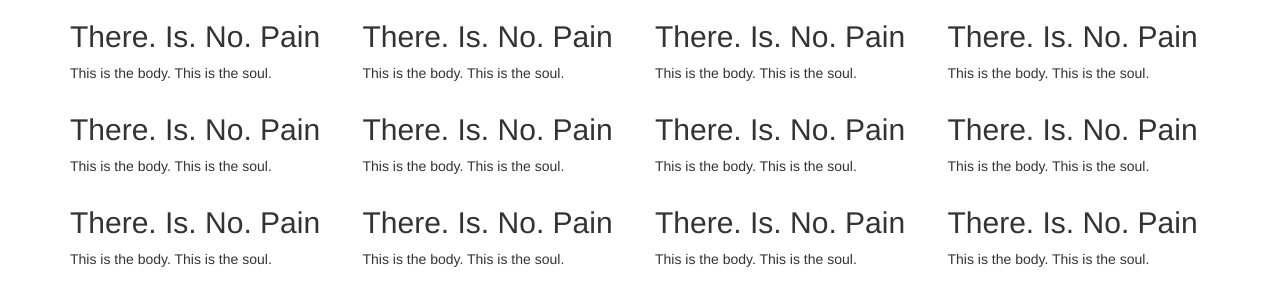
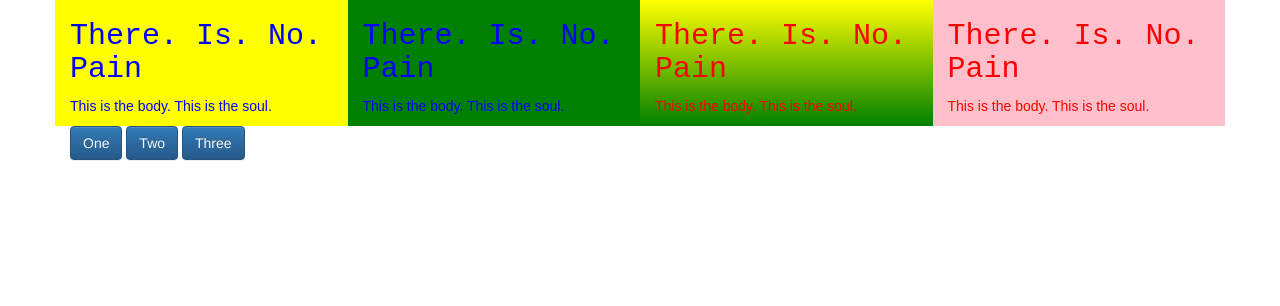
Before and after one commit to Larou-Tim/Project-Omega-Watch, a plain HTML site: page css-variable-experimentation/css-var.html in a window 1280 px wide. Drawn offline with nearby package versions, Linux system fonts and the light colour scheme.

Commit message:
updates to experiment

```diff
--- a/css-variable-experimentation/code.js
+++ b/css-variable-experimentation/code.js
@@ -1,3 +1,28 @@
 $(document).ready(function(){
 
+	function ColorsPalette(vibrant, muted, darkVibrant, darkMuted, lightVibrant){
+
+		this.vibrant = vibrant;
+		this.muted = muted;
+		this.darkVibrant = darkVibrant;
+		this.darkMuted = darkMuted;
+		this.lightVibrant = lightVibrant;
+
+	}
+
+	var themeOne = new ColorsPalette("red", "blue", "yellow", "green", "purple");
+	var themeTwo = new ColorsPalette("#7a4426", "#7b9eae", "#348945", "#141414", "#f3ccb4");
+	var themeThree = new ColorsPalette("red", "blue", "yellow", "green", "purple");
+
+	console.log(themeThree);
+
+
+
+	function variableAssignment(paletteObject){
+		// $(":root")
+	}
+
+	$(".theme-1").on("click", function(){
+
+	})
 });
--- a/css-variable-experimentation/css-var.html
+++ b/css-variable-experimentation/css-var.html
@@ -11,67 +11,35 @@
 		<link rel="stylesheet" href="https://maxcdn.bootstrapcdn.com/bootstrap/3.3.7/css/bootstrap.min.css" integrity="sha384-BVYiiSIFeK1dGmJRAkycuHAHRg32OmUcww7on3RYdg4Va+PmSTsz/K68vbdEjh4u" crossorigin="anonymous">
 		<!-- Optional theme -->
 		<link rel="stylesheet" href="https://maxcdn.bootstrapcdn.com/bootstrap/3.3.7/css/bootstrap-theme.min.css" integrity="sha384-rHyoN1iRsVXV4nD0JutlnGaslCJuC7uwjduW9SVrLvRYooPp2bWYgmgJQIXwl/Sp" crossorigin="anonymous">
+		<link rel="stylesheet" href="style.css">
 		<!-- Latest compiled and minified JavaScript -->
 		<script src="https://maxcdn.bootstrapcdn.com/bootstrap/3.3.7/js/bootstrap.min.js" integrity="sha384-Tc5IQib027qvyjSMfHjOMaLkfuWVxZxUPnCJA7l2mCWNIpG9mGCD8wGNIcPD7Txa" crossorigin="anonymous"></script>
 		<script src="code.js"></script>
-		<link rel="stylesheet" href="style.css">
 	</head>
 	<body>
 		<div class="container">
 			<div class="row">
-				<div class="col-sm-3 row0 column1">
+				<div class="col-sm-3  column1">
 					<h2>There. Is. No. Pain</h2>
 					<p>This is the body. This is the soul.</p>
 				</div>
-				<div class="col-sm-3 row0 column2">
+				<div class="col-sm-3  column2">
 					<h2>There. Is. No. Pain</h2>
 					<p>This is the body. This is the soul.</p>
 				</div>
-				<div class="col-sm-3 row0 column3">
+				<div class="col-sm-3  column3">
 					<h2>There. Is. No. Pain</h2>
 					<p>This is the body. This is the soul.</p>
 				</div>
-				<div class="col-sm-3 row0 column4">
+				<div class="col-sm-3  column4">
 					<h2>There. Is. No. Pain</h2>
 					<p>This is the body. This is the soul.</p>
 				</div>
 			</div>
-			<div class="row">
-				<div class="col-sm-3 row1 column1">
-					<h2>There. Is. No. Pain</h2>
-					<p>This is the body. This is the soul.</p>
-				</div>
-				<div class="col-sm-3 row1 column2">
-					<h2>There. Is. No. Pain</h2>
-					<p>This is the body. This is the soul.</p>
-				</div>
-				<div class="col-sm-3 row1 column3">
-					<h2>There. Is. No. Pain</h2>
-					<p>This is the body. This is the soul.</p>
-				</div>
-				<div class="col-sm-3 row1 column4">
-					<h2>There. Is. No. Pain</h2>
-					<p>This is the body. This is the soul.</p>
-				</div>
-			</div>
-			<div class="row">
-				<div class="col-sm-3 row2 column1">
-					<h2>There. Is. No. Pain</h2>
-					<p>This is the body. This is the soul.</p>
-				</div>
-				<div class="col-sm-3 row2 column2">
-					<h2>There. Is. No. Pain</h2>
-					<p>This is the body. This is the soul.</p>
-				</div>
-				<div class="col-sm-3 row2 column3">
-					<h2>There. Is. No. Pain</h2>
-					<p>This is the body. This is the soul.</p>
-				</div>
-				<div class="col-sm-3 row2 column4">
-					<h2>There. Is. No. Pain</h2>
-					<p>This is the body. This is the soul.</p>
-				</div>
-			</div>
+
+			<button class="btn btn-primary theme-1">One</button>
+			<button class="btn btn-primary theme-2">Two</button>
+			<button class="btn btn-primary theme-3">Three</button>
 		</div>
 
 	</body>
--- a/css-variable-experimentation/style.css
+++ b/css-variable-experimentation/style.css
@@ -1,19 +1,46 @@
-html {
-	--primary-text-color: initial;
+body {
+/*	--primary-text-color: initial;
 	--secondary-text-color: initial;
 	--primary-background-color: initial;
 	--secondary-background-color: initial;
-	--vibrant-color: initial;
+	--vibrant-color: initial;*/
+
+	--primary-text-color: blue;
+	--secondary-text-color: red;
+	--primary-background-color: yellow;
+	--secondary-background-color: green;
+	--vibrant-color: pink;
+}
+/*
+[attribute^=value]	a[href^="https"]	Selects every <a> element whose href attribute value begins with "https"	3
+[attribute$=value]	a[href$=".pdf"]	Selects every <a> element whose href attribute value ends with ".pdf"	3
+[attribute*=value]	a[href*="w3schools"]	Selects every <a> element whose href attribute value contains the substring "w3schools"	3
+*/
+div[class$="1"] {
+	background-color: var(--primary-background-color);
+	color: var(--primary-text-color);
 }
 
-.row0 {
-
+div[class$="2"] {
+	background-color: var(--secondary-background-color);
+	color: var(--primary-text-color);
 }
 
-.row1 {
-
+div[class$="3"] {
+	background: linear-gradient(var(--primary-background-color), var(--secondary-background-color));
+	color: var(--secondary-text-color);
 }
 
-.row2 {
+div[class$="4"] {
+	background-color: var(--vibrant-color);
+	color: var(--secondary-text-color);
+}
 
+
+h2 {
+	font-family: monospace;
 }
+
+p {
+	font-family: sans-serif;
+}
```
